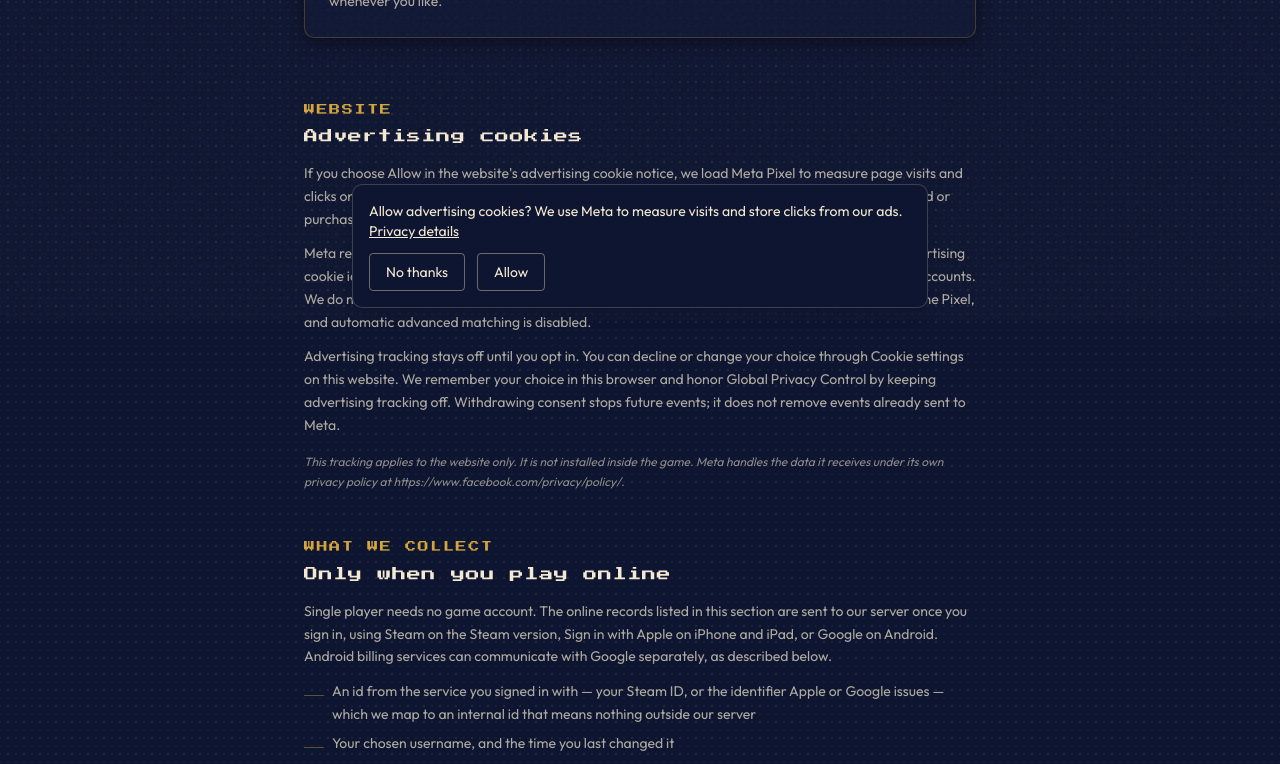
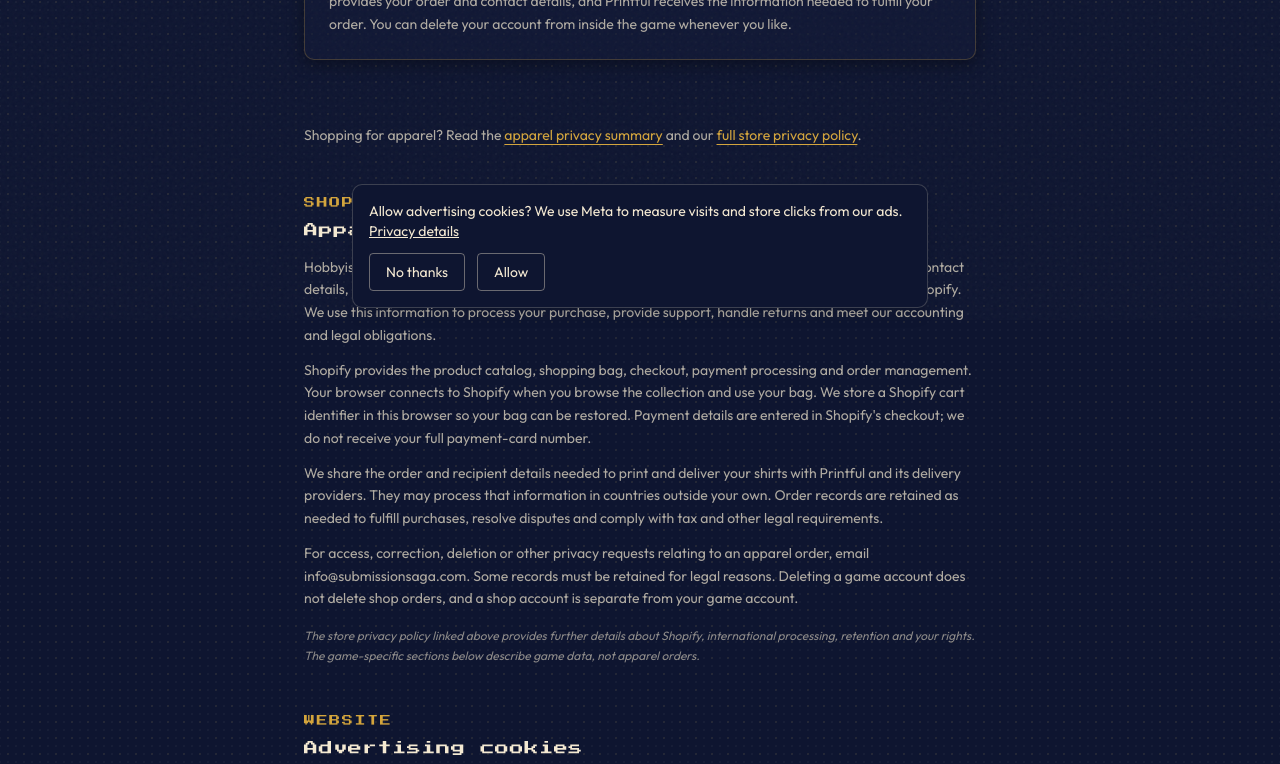
Before and after one commit to N8theGr811/hobbyist-games-website, a Next.js app: page /privacy in a window 1280 px wide. Shown: the part 480-1244 px from the top of the page. Built offline with nearby package versions, Linux system fonts and the light colour scheme.

Commit message:
Add shop support footer and apparel privacy and care information

```diff
--- a/src/app/privacy/page.tsx
+++ b/src/app/privacy/page.tsx
@@ -4,12 +4,12 @@ import Link from "next/link";
 export const metadata: Metadata = {
   title: "Privacy Policy — Hobbyist Games",
   description:
-    "What data Submission Saga collects when you play online, who can see it, and how to delete your account.",
+    "How Hobbyist Games handles website visits, apparel orders and Submission Saga game data, and how to exercise your privacy rights.",
   alternates: { canonical: "/privacy" },
 };
 
 /** Shown in the header and at the foot of the policy. */
-const LAST_UPDATED = "5 October 2026";
+const LAST_UPDATED = "12 October 2026";
 const CONTACT = "info@submissionsaga.com";
 
 /**
@@ -137,6 +137,18 @@ const INFRASTRUCTURE = [
  */
 const SECTIONS: Section[] = [
   {
+    id: "apparel-orders",
+    label: "Shop",
+    title: "Apparel orders",
+    body: [
+      "Hobbyist Games LLC operates the Submission Saga apparel shop. When you order, we receive your contact details, shipping and billing addresses, purchased items, payment status and order history through Shopify. We use this information to process your purchase, provide support, handle returns and meet our accounting and legal obligations.",
+      "Shopify provides the product catalog, shopping bag, checkout, payment processing and order management. Your browser connects to Shopify when you browse the collection and use your bag. We store a Shopify cart identifier in this browser so your bag can be restored. Payment details are entered in Shopify's checkout; we do not receive your full payment-card number.",
+      "We share the order and recipient details needed to print and deliver your shirts with Printful and its delivery providers. They may process that information in countries outside your own. Order records are retained as needed to fulfill purchases, resolve disputes and comply with tax and other legal requirements.",
+      `For access, correction, deletion or other privacy requests relating to an apparel order, email ${CONTACT}. Some records must be retained for legal reasons. Deleting a game account does not delete shop orders, and a shop account is separate from your game account.`,
+    ],
+    note: "The store privacy policy linked above provides further details about Shopify, international processing, retention and your rights. The game-specific sections below describe game data, not apparel orders.",
+  },
+  {
     id: "website-advertising",
     label: "Website",
     title: "Advertising cookies",
@@ -261,7 +273,7 @@ const SECTIONS: Section[] = [
       "Every email has an unsubscribe link, and leaving removes your address",
       "We do not sell it or share it with anyone",
     ],
-    note: "This is the only email address we ever hold, and you have to hand it over on purpose. Signing in to play never gives us one.",
+    note: "You provide this email address when subscribing. Signing in to play does not give us an email address; apparel checkout and support are separate sources described in the shop section.",
   },
   {
     label: "What we collect",
@@ -380,7 +392,7 @@ const SECTIONS: Section[] = [
 const SHORT_VERSION = [
   "Single-player gameplay stays on your device unless you sign in for cloud backup. On Android, Google Play Billing can send billing diagnostics to Google even without an online game account.",
   `Signing in for online play stores an id from ${GOOGLE_SIGN_IN_LIVE ? "Steam, Apple or Google" : "Steam or Apple"}, your username, your fighter, your fight record and a backup of your save, so the ladder and your progress work across devices.`,
-  "We never see your email, your password, or your payment details.",
+  "Game sign-in does not give us your email, password or full payment details. Apparel purchases are separate: Shopify provides your order and contact details, and Printful receives the information needed to fulfill your order.",
   "You can delete your account from inside the game whenever you like.",
 ].join(" ");
 
@@ -416,6 +428,9 @@ export default function PrivacyPage() {
           </div>
 
           <div className="space-y-12">
+            <p className="text-sm leading-relaxed text-cream/70">
+              Shopping for apparel? Read the <Link href="#apparel-orders" className="text-steam-gold underline underline-offset-4">apparel privacy summary</Link> and our <a href="https://checkout.submissionsaga.com/policies/privacy-policy" className="text-steam-gold underline underline-offset-4">full store privacy policy</a>.
+            </p>
             {SECTIONS.map((section) => {
               // Keyed on the base title so the key survives the switch.
               const s =
--- a/src/app/shop/page.tsx
+++ b/src/app/shop/page.tsx
@@ -41,11 +41,7 @@ export default function ShopPage() {
               </div>
             )}
           </section>
-          {config && <nav aria-label="Order support" className="mt-10 flex flex-wrap gap-x-6 gap-y-3 border-t border-cream/10 pt-5 text-sm text-cream/70">
-            <a href="https://shopify.com/81663688903/account" className="underline underline-offset-4 hover:text-cream">Cancel or return an order</a>
-            <a href={`https://${config.domain}/policies/refund-policy`} className="underline underline-offset-4 hover:text-cream">Return policy</a>
-            <a href={`https://${config.domain}/policies/shipping-policy`} className="underline underline-offset-4 hover:text-cream">Shipping policy</a>
-          </nav>}
+
         </div>
       </main>
       <Footer />
--- a/src/components/Footer.tsx
+++ b/src/components/Footer.tsx
@@ -31,7 +31,7 @@ const socials: Social[] = [
 export default function Footer() {
   return (
     <footer className="border-t border-steam-gold/15 bg-steam-navy">
-      {/* Wraps: four links plus the copyright do not fit one line on a phone. */}
+      {/* Primary links wrap naturally on small screens. */}
       <div className="max-w-[900px] mx-auto px-6 py-10 flex flex-wrap items-center justify-between gap-y-4 md:px-12">
         <div className="flex flex-wrap items-center gap-x-4 gap-y-2">
           {/* Body face at 12px. This was 8px Press Start 2P at 2.4:1 contrast,
@@ -60,14 +60,7 @@ export default function Footer() {
           >
             Credits
           </a>
-          {/* Steamworks stores this URL and players reach it from the store
-              page, so /privacy must stay put once it ships. */}
-          <a
-            href="/privacy"
-            className="text-xs tracking-[0.1em] text-cream/55 hover:text-steam-gold transition-colors"
-          >
-            Privacy
-          </a>
+
         </div>
         <div className="flex gap-2">
           {socials.map((s) => (
@@ -82,6 +75,22 @@ export default function Footer() {
               {s.icon ?? s.label}
             </a>
           ))}
+        </div>
+      </div>
+      <div className="max-w-[900px] mx-auto px-6 pb-10 md:px-12">
+        <div className="border-t border-steam-gold/15 pt-5 text-xs text-cream/65">
+          <nav aria-label="Order support" className="flex flex-wrap items-center gap-x-5 gap-y-3">
+            <a href="https://shopify.com/81663688903/account" className="hover:text-steam-gold transition-colors">Cancel or return an order</a>
+            <a href="https://checkout.submissionsaga.com/policies/refund-policy" className="hover:text-steam-gold transition-colors">Return policy</a>
+            <a href="https://checkout.submissionsaga.com/policies/shipping-policy" className="hover:text-steam-gold transition-colors">Shipping policy</a>
+            <a href="https://checkout.submissionsaga.com/policies/contact-information" className="hover:text-steam-gold transition-colors">Contact</a>
+          </nav>
+          <p className="mt-4">Support: <a href="mailto:info@submissionsaga.com" className="underline underline-offset-4 hover:text-steam-gold transition-colors">info@submissionsaga.com</a></p>
+          <nav aria-label="Privacy policies" className="mt-5 flex flex-wrap gap-x-5 gap-y-3 text-cream/55">
+            {/* Preserve the existing privacy URL used by the game stores. */}
+            <a href="/privacy" className="hover:text-steam-gold transition-colors">Website &amp; game privacy</a>
+            <a href="https://checkout.submissionsaga.com/policies/privacy-policy" className="hover:text-steam-gold transition-colors">Shop privacy</a>
+          </nav>
         </div>
       </div>
     </footer>
--- a/src/components/ShopifyCollection.tsx
+++ b/src/components/ShopifyCollection.tsx
@@ -94,9 +94,9 @@ function ProductPreview({ product, title, design, choices, chooseDesign, colors,
         {guideOpen && <div className={styles.guide}><SizeGuide html={product.descriptionHtml} /></div>}
         <button type="button" className={styles.primary} disabled={!variant || busy || blocked} onClick={() => variant && add(variant)}>{busy ? "Adding to bag…" : variant ? "Add to bag" : "Select your size"}<span aria-hidden="true">↗</span></button>
         {error && <p role="alert" className={styles.error}>{error}</p>}
-        <p className={styles.fulfillment}>Made to order. Printed and shipped by Printful.</p>
-        <details className={styles.details}><summary>Product details</summary><p>{product.description.split("Size guide")[0]}</p></details>
-        <details className={styles.details}><summary>Shipping & returns</summary><p>Shipping is calculated at checkout. Please check the size guide before ordering. Your statutory cancellation and faulty-goods rights apply. For help with a return or an issue with your tee, email <a href="mailto:info@submissionsaga.com">info@submissionsaga.com</a>.</p></details>
+        <p className={styles.fulfillment}>Made to order. Typically 2–5 business days to print, plus shipping.</p>
+        <details className={styles.details}><summary>Product details & care</summary><p>{product.description.split("Size guide")[0]}</p><p>For adults. Wash inside out in cold water on a gentle cycle. Avoid fabric softener. Air-dry or tumble-dry on low. If ironing, use a cool iron inside out and avoid the print.</p></details>
+        <details className={styles.details}><summary>Shipping & returns</summary><p>Printful production typically takes 2–5 business days, excluding the order date, weekends, and holidays. Restocking and busy periods can extend this estimate. Shipping time is additional and varies by destination; customs may add time. These are estimates, not guaranteed delivery dates.</p><p>Shipping is calculated at checkout. Please check the size guide before ordering. Your statutory cancellation and faulty-goods rights apply. For help with a return or an issue with your tee, email <a href="mailto:info@submissionsaga.com">info@submissionsaga.com</a>.</p></details>
       </div>
     </div>
   </ShopDialog>;
```
